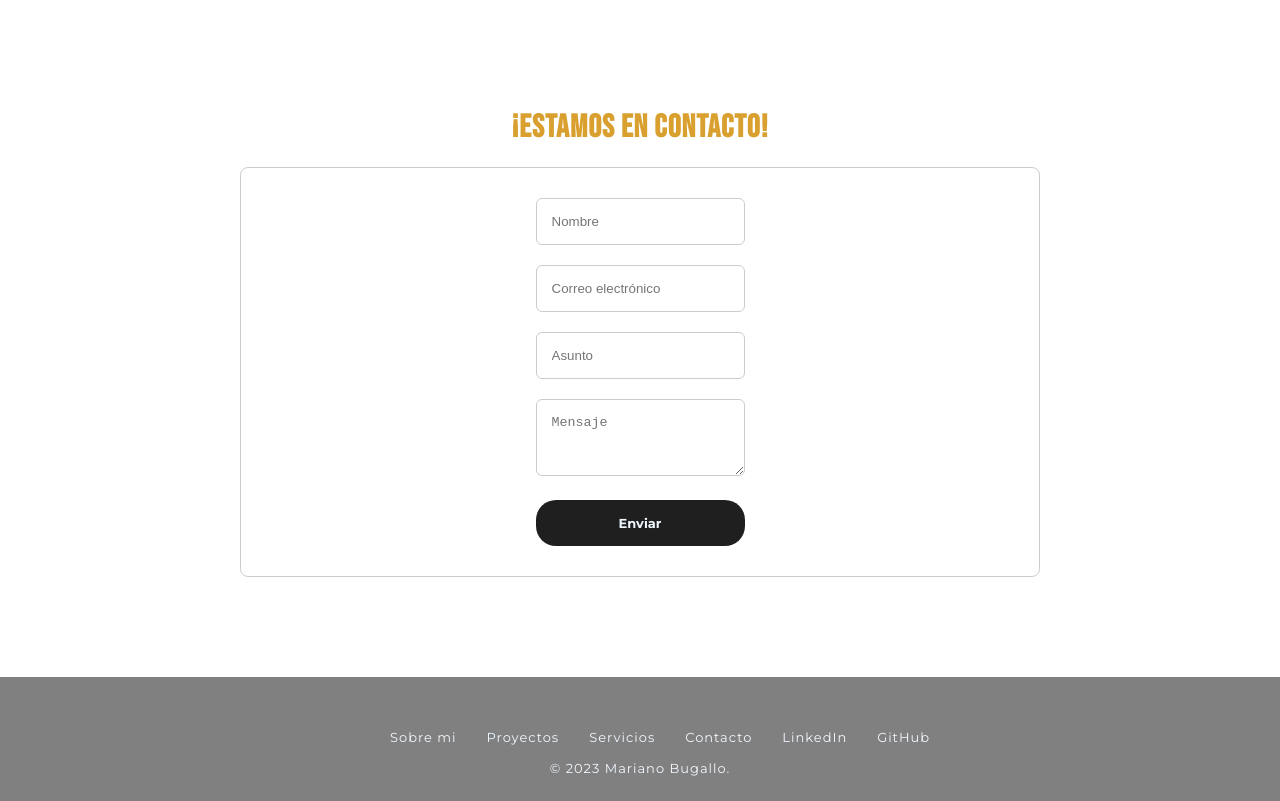
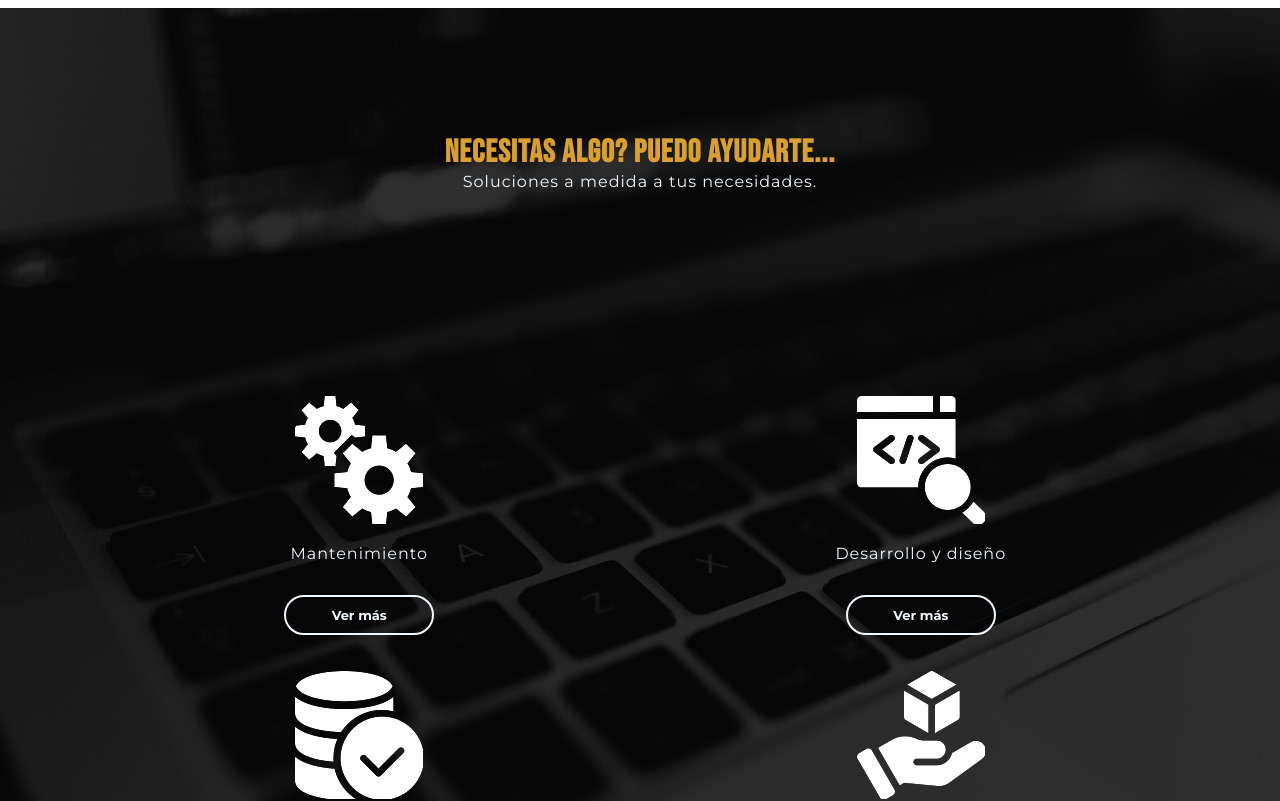
Before and after one commit to marianocoderx/project-portfolio, a React (Vite) app: page / in a window 1280 px wide. Shown: the part 3100-3901 px from the top of the page. Built offline with nearby package versions, Linux system fonts and the light colour scheme.

Commit message:
new commit

```diff
--- a/src/App.jsx
+++ b/src/App.jsx
@@ -15,7 +15,7 @@ export default function App () {
       <HeaderComp/>
       <AboutComp/>
       <ToolsComp/>
-      {/*<ServicesComp/>*/}
+      <ServicesComp/>
       {/*<ProjectsComp/>*/}
       <ContactComp/>
       <FooterComp/>
--- a/src/components/services.jsx
+++ b/src/components/services.jsx
@@ -1,63 +1,93 @@
 import React from "react";
 import "../stylesheets/services.css";
-import CardComp from "../subcomponents/card";
+import { Button, Card } from "react-bootstrap";
 
 import Service1 from "../images/service1.png";
 import Service2 from "../images/service2.png";
 import Service3 from "../images/service3.png";
 import Service4 from "../images/service4.png";
 
-export default function ServicesComp() {
-  // Array de datos para cada servicio
 const servicesData = [
   {
     title: "Mantenimiento",
     image: Service1,
-      buttonText: "Ver más",
   },
   {
     title: "Desarrollo y diseño",
     image: Service2,
-      buttonText: "Ver más",
   },
   {
     title: "Gestion de base de datos",
     image: Service3,
-      buttonText: "Ver más",
   },
   {
     title: "Desarrollo de API's",
     image: Service4,
-      buttonText: "Ver más",
   },
 ];
 
+export default function ServicesComp() {
   return (
     <>
       <div className="mainContainer">
-      <div className="mainContainerText">
-        <h1>Lorem ipsum</h1>
-        <p>Lorem ipsum dolor sit amet consectetur adipisicing elit. Officiis, soluta?</p>
+        <div className="mainContainer-text">
+          <h1>Necesitas algo? Puedo ayudarte...</h1>
+          <p>Soluciones a medida a tus necesidades.</p>
         </div>
 
-      <div className="containerServices">
-        <div className="gridContainerx">
-          {/* Mapeo a través del array de servicios y renderización de la tarjeta para cada uno */}
+        <div className="mainContainer-body">
+
           {servicesData.map((service, index) => (
-            <div key={index} className="gridItem">
-              <div className="imageContainer">
-                <CardComp
-                  title={service.title}
-                  imageUrl={service.image}
-                  buttonText={service.buttonText}
-                  onButtonClick={() => console.log(`Botón clickeado para ${service.title}`)}
-                  imageWidth={110}
-                  imageHeight={110}
-                />
+
+            <div className="mainContainer-grid">
+
+              <Card>
+
+                  <div className="mainContainer-grid-img">
+
+                    <Card.Img variant="top" src={service.image} />
+
                   </div>
+
+                <Card.Body>
+
+                  <div className="mainContainer-grid-text">
+
+                     <Card.Title>{service.title}</Card.Title>
+
                   </div>
+
+
+                  <div className="mainContainer-grid-button">
+
+                    <Button
+                      variant="primary"
+                      style={{
+                        backgroundColor:'transparent',
+                        border:'2px solid aliceblue',
+                        width: '150px',
+                        height: '40px',
+                        display: 'flex',
+                        flexDirection: 'column',
+                        justifyContent: 'center',
+                        alignItems: 'center',
+                        margin: 'auto'  // Añade esta línea para centrar horizontalmente
+                      }}
+                    >
+                    Ver más
+                    </Button>
+
+
+                  </div>
+
+                </Card.Body>
+
+              </Card>
+
+            </div>
+
           ))}
-        </div>
+
         </div>
       </div>
     </>
--- a/src/stylesheets/card.css
+++ /dev/null
@@ -1,19 +0,0 @@
-/* En tu archivo card.css o donde tengas definidos los estilos de la tarjeta */
-
-  .card-image{
-    border:3px dotted red;
-  }
-
-.card-content{
-  border:3px dotted firebrick;
-  height: 80%;
-  width: 100%;
-}
-
-.button-container{
-  display: flex;
-  justify-content: center;
-  align-items: center;
-  flex-direction: column;
-  border: 3px dotted royalblue;
-}
--- a/src/stylesheets/services.css
+++ b/src/stylesheets/services.css
@@ -1,103 +1,114 @@
+/* Estilos base */
 .mainContainer {
-    background-image: url(../images/img1.jpg);
+    display: flex;
+    flex-direction: column;
+    align-items: center;
+    justify-content: center;
+    text-align: center;
+    padding: 20px;
+    height: 1000px;
+    width: 100%;
+
+    background-image: url(../images/coding2.jpg);
+    background-repeat: no-repeat;
     background-size: cover;
-    background-repeat: no-repeat;
     background-attachment: fixed;
-    height: 867px;
+
+  }
+
+  .mainContainer-text {
+    padding: 20px;
+    border-radius: 10px;
+    margin-bottom: 20px;
+    display: flex;
+    flex-direction: column;
+    align-items: center;
+    justify-content: center;
+    text-align: center;
+    height: 30%;
     width: 100%;
   }
 
-.mainContainerText {
+  .mainContainer-text h1 {
+    font-family: Bebas Neue, sans-serif;
+    letter-spacing: 1px;
+    color: #d9a030;
+  }
+
+  .mainContainer-text p {
+    font-family: Montserrat, sans-serif;
+    letter-spacing: 1px;
+    color: aliceblue;
+  }
+
+  .mainContainer-body {
     display: flex;
-    flex-direction: column;
-    justify-content: center;
-    align-items: center;
-    height: 150px;
+    flex-wrap: wrap;
+    justify-content: space-between;
+
+    padding: 5em;
+
+    height: 70%;
     width: 100%;
   }
 
-.mainContainerText h1 {
-    font-family: Bebas Neue, sans-serif;
-    color: aliceblue;
-    font-size: medium;
-    padding-bottom: 20px;
+  .mainContainer-grid {
+    width: 48%;
+    margin-bottom: 20px;
   }
 
-.mainContainerText p {
-    font-family: Montserrat, sans-serif;
-    color: aliceblue;
-    font-size: 0.9em;
-    letter-spacing: 1px;
+  .mainContainer-grid-img {
+    height: 50%;
+    width: 100%;
   }
 
-.containerServices {
-    height: 710px;
+  .mainContainer-grid-text {
+    font-family: Montserrat, sans-serif;
+    letter-spacing: 1px;
+    color: aliceblue;
+    height: 30%;
+    width: 100%;
     padding: 1em;
   }
 
-.gridItem {
-    height: 100%;
+  .mainContainer-grid-button {
+    height: 20%;
     width: 100%;
-
-    display: flex;
-    flex-direction: column;
-    justify-content: center;
-    align-items: center;
-
-    color: aliceblue;
-    font-family: Montserrat,sans-serif;
-    letter-spacing: 1px;
-    padding-left: 20px;
-    padding-right: 20px;
-
-    border: 3px dotted red;
+    padding: 1em;
   }
 
+  /* Consultas de medios */
+  @media only screen and (max-width: 768px) {
+    /* Estilos para pantallas más pequeñas, ajusta según sea necesario */
 
-.gridContainerx {
-    display: grid;
-    grid-template-columns: repeat(2, 1fr);
-    grid-template-rows: repeat(2, auto);
-    height: 630px;
+    .mainContainer{
+        height: 1700px;
     }
 
-.imageContainer{
-    height: 300px;
-    border: 3px dotted orange;
+    .mainContainer-body{
+        height: 1500px;
+        padding: 3em;
     }
 
-
-/* Estilos base */
-
-/* Media query para pantallas más pequeñas (ajusta según sea necesario) */
-/* Media query para pantallas más pequeñas (ajusta según sea necesario) */
-@media only screen and (max-width: 768px) {
-    .mainContainer {
-        height: 1200px; /* Ajusta según tus necesidades */
+    .mainContainer-text {
+      height: auto; /* Ajusta la altura según sea necesario */
     }
 
-    .mainContainerText {
-        height: 120px; /* Ajusta según tus necesidades */
-
+    .mainContainer-text h1 {
+        font-size: x-large;
       }
 
-    .containerServices {
-        height: auto;
+      .mainContainer-text p {
+        font-size: 0.8em;
       }
 
-    .gridContainerx {
-        display: block; /* Cambia el grid a bloque para que las tarjetas estén una debajo de la otra */
-        height: auto;
+    .mainContainer-grid {
+      width: 100%; /* Ocupar toda la pantalla en dispositivos más pequeños */
     }
 
-    .gridItem {
-        height: auto;
-        width: 100%; /* Ajusta según tus necesidades */
+    .mainContainer-grid-img img{
+        padding: 1em;
+        height: 100px;
+        width: 100px;
     }
   }
-
-
-/* Media query para pantallas medianas (ajusta según sea necesario) */
-@media only screen and (min-width: 769px) and (max-width: 1024px) {
-    /* Agrega tus estilos aquí para pantallas medianas */
-}
--- a/src/subcomponents/card.jsx
+++ /dev/null
@@ -1,53 +0,0 @@
-// CardComp.jsx
-import React from "react";
-import ButtonComp from "../subcomponents/button"; // Ajusta la ruta según tu estructura de archivos
-import "../stylesheets/card.css";
-
-export default function CardComp({ title, imageUrl, buttonText, onButtonClick, imageWidth, imageHeight }) {
-  return (
-    <div className="card">
-      <div className="card-content">
-        <img
-          src={imageUrl}
-          alt="Card Image"
-          className="card-image"
-          style={{
-            width: imageWidth,
-            height: imageHeight,
-            margin: "0 auto", // Centra la imagen
-            display: "block", // Asegura que la imagen se comporte como un bloque
-          }}
-        />
-
-
-        {/* Añade padding al contenedor y centra el contenido */}
-        <h2 style={{ margin: 0, marginBottom: "10px" }}>{title}</h2>
-        {/* Añade margen inferior al título */}
-      </div>
-
-      <div className="max-button-container">
-
-        <div className="button-container">
-          <ButtonComp
-            name={buttonText}
-            link="#"
-            height="40px"
-            width="70%"
-            borderRadius="25px"
-            border="2px solid aliceblue"
-            bgColor="transparent"
-            hoverBgColor="aliceblue"
-            color="#fff"
-            hoverColor="black"
-            onClick={onButtonClick}
-            justifyContent="center"
-            alignItems="center"
-            display="flex"
-          />
-        </div>
-
-      </div>
-
-    </div>
-  );
-}
```
Lines whose indentation alone changed are shown as unchanged.
